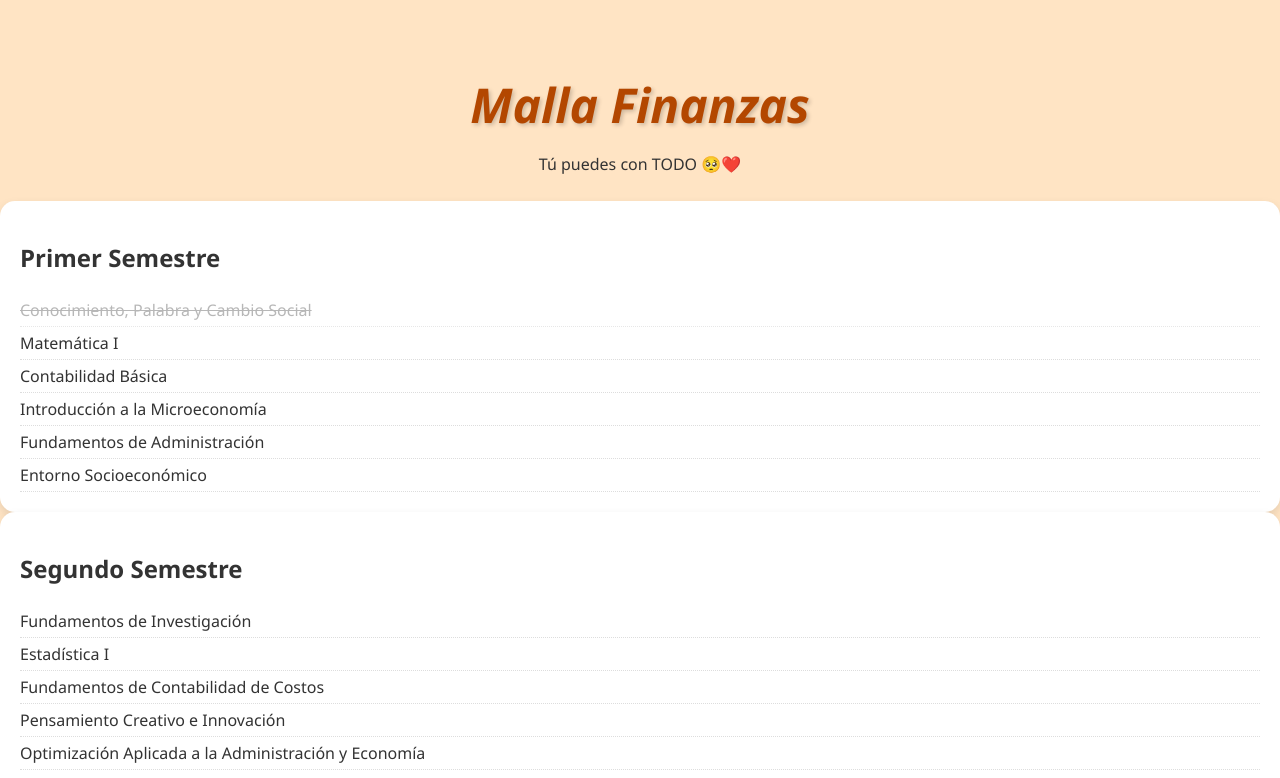
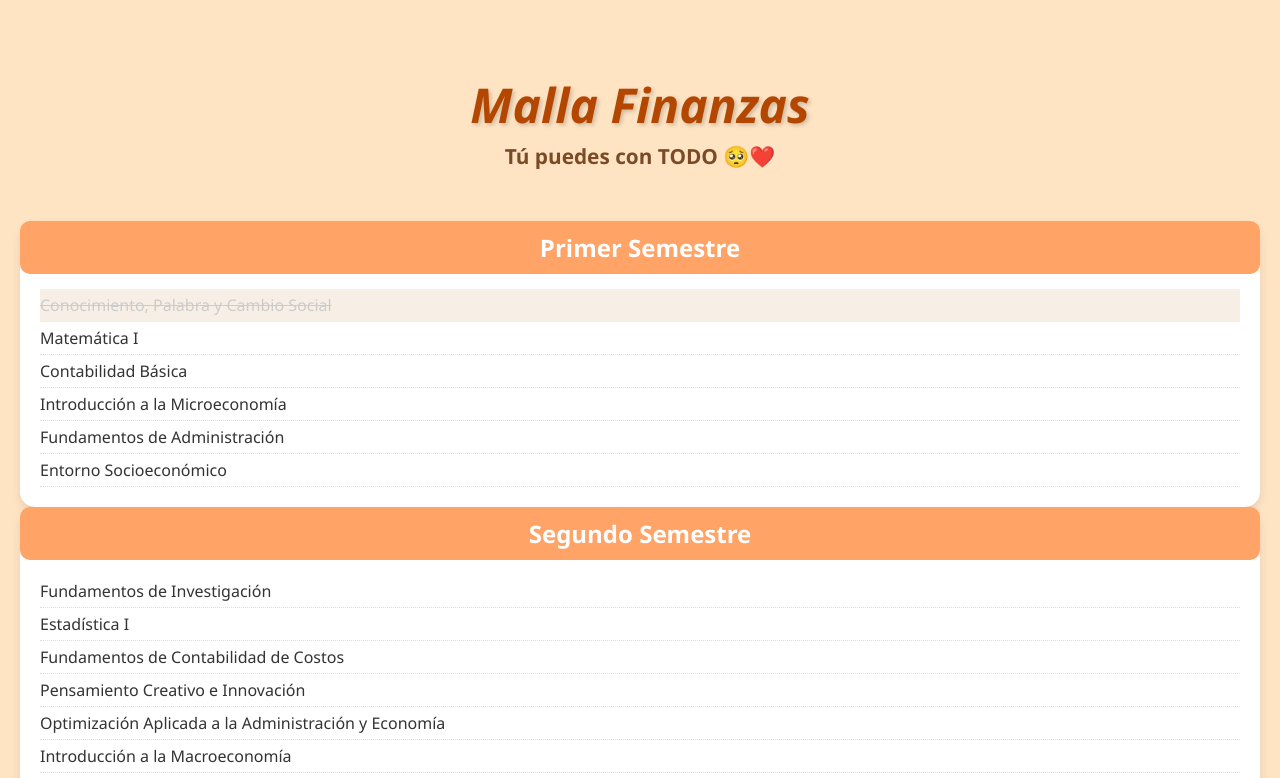
Before and after one commit to Sncorreas/Finanzas-, a plain HTML site: page index.html in a window 1280 px wide. Both pictures are taken after a click on the item "Conocimiento, Palabra y Cambio Social". Shown: the top 778 px of the page. Drawn offline with Linux system fonts and the light colour scheme.

Commit message:
Update style.css

```diff
--- a/style.css
+++ b/style.css
@@ -19,21 +19,21 @@ header h1 {
   margin-bottom: 0;
 }
 
-header h2 {
+.motivacion {
   font-size: 1.3em;
   color: #7b4a27;
+  font-weight: bold;
   margin-top: 5px;
 }
 
-header h2 span {
-  font-size: 1.5em;
+main {
+  padding: 20px;
 }
 
 .semestres {
   display: grid;
-  grid-template-columns: repeat(auto-fit, minmax(300px, 1fr));
+  grid-template-columns: repeat(auto-fit, minmax(280px, 1fr));
   gap: 20px;
-  padding: 20px;
   max-width: 1200px;
   margin: auto;
 }
@@ -50,7 +50,7 @@ header h2 span {
   transform: scale(1.03);
 }
 
-.semestre h3 {
+.semestre h2 {
   background-color: #ffa366;
   color: white;
   padding: 10px;
@@ -65,23 +65,28 @@ ul {
   margin: 0;
 }
 
-li {
+.materia {
   padding: 5px 0;
   border-bottom: 1px dotted #ddd;
-  cursor: pointer; /* para que se note que se puede clickear */
+  cursor: pointer;
+  transition: all 0.3s ease;
 }
 
-/* Estilo para materias tachadas */
-li.tachado {
-  text-decoration: line-through;
-  color: #999;
-  opacity: 0.7;
-  transition: color 0.3s, opacity 0.3s;
+.materia:hover {
+  background-color: #fff5ee;
 }
 
-footer {
+.materia.tachado {
+  text-decoration: line-through;
+  color: #aaa;
+  opacity: 0.6;
+  background-color: #f3e6d5;
+}
+
+.frase-final {
   text-align: center;
-  padding: 20px;
-  font-size: 0.9em;
-  color: #999;
+  margin-top: 40px;
+  font-size: 1.2em;
+  color: #7b4a27;
+  font-weight: bold;
 }
```
